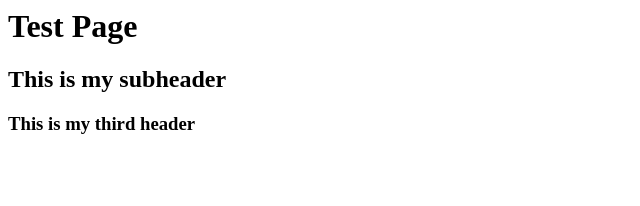
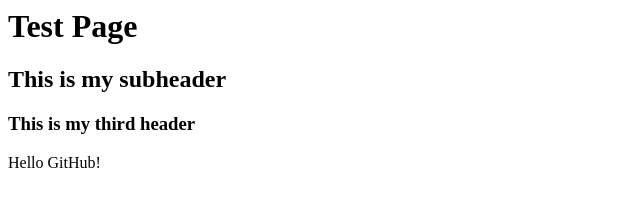
Before and after one commit to jquizoncl/hello-world, a plain HTML site: page index.html in a window 1280 px wide. Shown: the whole page, without its empty margins (0-640 px from the left). Drawn offline with Linux system fonts and the light colour scheme.

Commit message:
Added paragraph

```diff
--- a/index.html
+++ b/index.html
@@ -3,5 +3,7 @@
 		<h1>Test Page</h1>
 		<h2>This is my subheader</h2>
 		<h3>This is my third header</h3>
+
+		<p>Hello GitHub!</p>
 	</body>
 </html>
```
